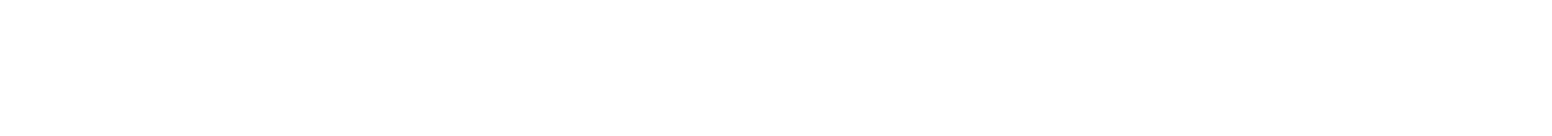
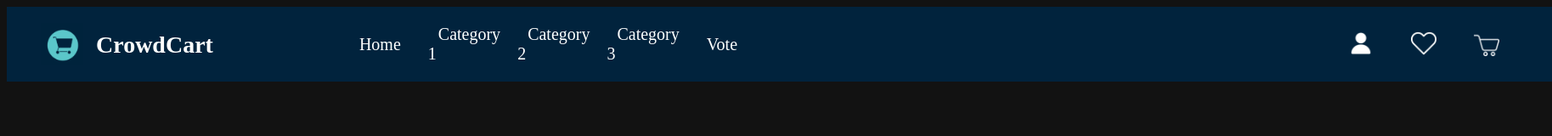
Before and after one commit to ehsan363/CrowdCart, a plain HTML site: page category_1.html in a window 1280 px wide. Shown: the whole page at 85% size, 1827 px wide, since content can reach past the window. Drawn offline with Linux system fonts and the light colour scheme.

Commit message:
added navbar, favicon and bg to all pages

```diff
--- a/category_1.html
+++ b/category_1.html
@@ -1,10 +1,32 @@
-<!DOCTYPE html>
+<!DOCTYPE HTML>
 <html lang="en">
-<head>
-    <meta charset="UTF-8">
-    <title>Title</title>
-</head>
-<body>
-
-</body>
+	<head>
+		<meta charset="UTF-8">
+		<link rel="stylesheet" href="style.css">
+		<link rel="icon" type="image/png" href="icons/symbol.png">
+		<title>CrowdCart</title>
+	</head>
+	<body>
+		<script src = 'script.js'></script>
+		<nav class="navbar">
+  			<a id = 'logo_link' href="home.html">
+				<div class="logo">
+					<img id = 'logo_img' src="icons/symbol.png" width = '50px'>
+					<div id = 'logo_title'>CrowdCart</div>
+				</div>
+			</a>
+			<ul class="nav_links">
+					<li><a href="home.html">Home</a></li>
+					<li><a href="category_1.html">Category 1</a></li>
+					<li><a href="category_2.html">Category 2</a></li>
+					<li><a href="category_3.html">Category 3</a></li>
+					<li><a id = 'vote_link' href="vote.html">Vote</a></li>
+					<div class = "nav_right">
+						<li><a href = "user.html"><img class = 'nav_img' src = "icons/user.png" height = "30px"></a></li>
+						<li><a href = "fav.html"><img class = 'nav_images' src = 'icons/favorite.png' height = '30px'></a></li>
+						<li><a href = "cart.html"><img class = 'nav_images' src = 'icons/cart.png' height = '30px'></a></li>
+					</div>
+			</ul>
+		</nav>
+	</body>
 </html>
```
Also changed, not shown: category_2.html (+30 -8 lines), category_3.html (+30 -8 lines), home.html (+2 -1 lines), vote.html (+30 -8 lines).
